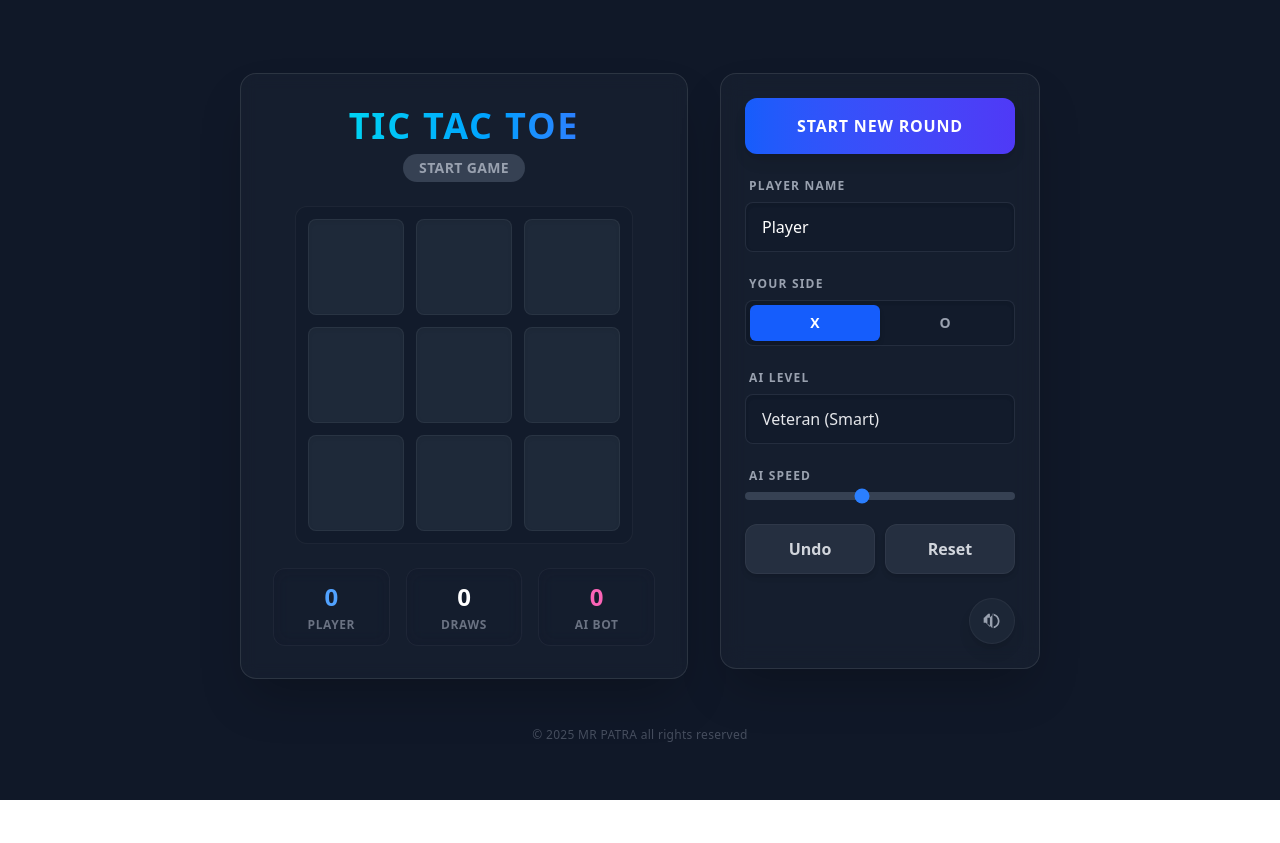
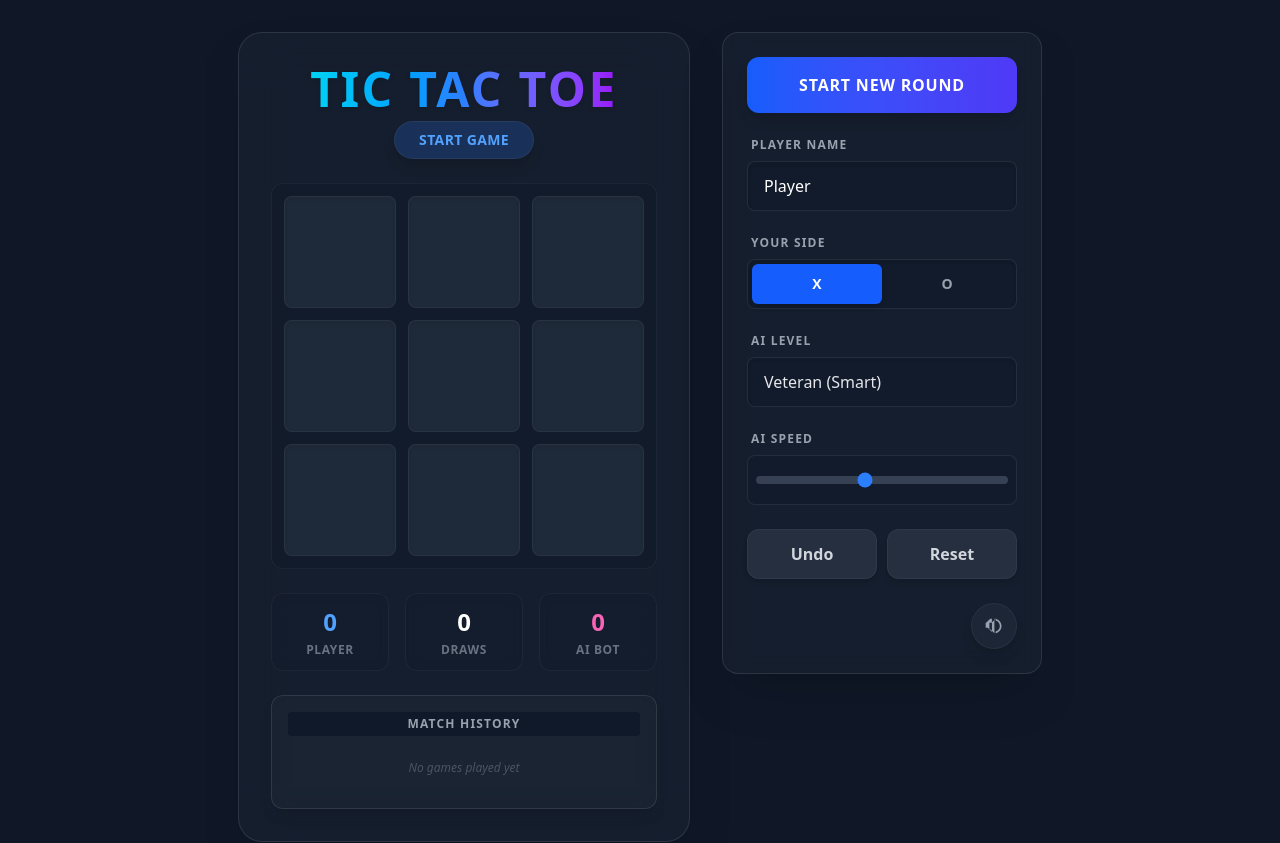
Before and after one commit to amitkumarpatra99/TicTacToe, a React (Vite) app: page / in a window 1280 px wide. Shown: the top 843 px of the page. Before the commit the page ends 800 px from the top, so only its background shows below. Built offline with nearby package versions, Linux system fonts and the light colour scheme.

Commit message:
Complete

```diff
--- a/package.json
+++ b/package.json
@@ -10,8 +10,11 @@
     "preview": "vite preview"
   },
   "dependencies": {
+    "framer-motion": "^12.23.25",
     "react": "^19.2.0",
-    "react-dom": "^19.2.0"
+    "react-confetti": "^6.4.0",
+    "react-dom": "^19.2.0",
+    "react-hot-toast": "^2.6.0"
   },
   "devDependencies": {
     "@eslint/js": "^9.39.1",
--- a/src/components/Cell.jsx
+++ b/src/components/Cell.jsx
@@ -1,33 +1,63 @@
 import React from 'react';
+
+import { motion } from 'framer-motion';
 
 const Cell = ({ value, onClick, disabled, isWin }) => {
     const getSVG = (type) => {
         if (type === 'X') {
             return (
-                <svg viewBox="0 0 100 100" className="w-10 h-10 md:w-14 md:h-14 drop-shadow-lg" fill="none">
-                    <path d="M25,25 L75,75 M75,25 L25,75" stroke="#22d3ee" strokeWidth="10" strokeLinecap="round" />
-                </svg>
+                <motion.svg
+                    initial={{ pathLength: 0, opacity: 0 }}
+                    animate={{ pathLength: 1, opacity: 1 }}
+                    transition={{ duration: 0.3, ease: "easeInOut" }}
+                    viewBox="0 0 100 100"
+                    className="w-10 h-10 md:w-14 md:h-14 drop-shadow-lg"
+                    fill="none"
+                >
+                    <motion.path
+                        d="M25,25 L75,75 M75,25 L25,75"
+                        stroke="#22d3ee"
+                        strokeWidth="10"
+                        strokeLinecap="round"
+                    />
+                </motion.svg>
             );
         }
         return (
-            <svg viewBox="0 0 100 100" className="w-10 h-10 md:w-14 md:h-14 drop-shadow-lg" fill="none">
+            <motion.svg
+                initial={{ scale: 0, opacity: 0 }}
+                animate={{ scale: 1, opacity: 1 }}
+                transition={{ type: "spring", stiffness: 200, damping: 15 }}
+                viewBox="0 0 100 100"
+                className="w-10 h-10 md:w-14 md:h-14 drop-shadow-lg"
+                fill="none"
+            >
                 <circle cx="50" cy="50" r="25" stroke="#f472b6" strokeWidth="10" strokeLinecap="round" />
-            </svg>
+            </motion.svg>
         );
     };
 
     return (
-        <div
+        <motion.div
+            whileHover={!value && !disabled ? { scale: 1.05, backgroundColor: "rgba(31, 41, 55, 0.8)" } : {}}
+            whileTap={!value && !disabled ? { scale: 0.95 } : {}}
             className={`
-                w-20 h-20 md:w-24 md:h-24 flex items-center justify-center rounded-lg transition-all duration-300
-                shadow-inner border border-white/5
-                ${value ? 'cursor-default' : 'cursor-pointer hover:bg-gray-700 hover:shadow-lg'}
+                w-20 h-20 sm:w-24 sm:h-24 md:w-28 md:h-28 flex items-center justify-center rounded-lg transition-colors duration-300
+                shadow-inner border border-white/5 relative overflow-hidden
+                ${value ? 'cursor-default' : 'cursor-pointer bg-gray-800'}
                 ${isWin ? 'bg-green-500/20 shadow-[0_0_20px_rgba(74,222,128,0.2)] border-green-500/30' : 'bg-gray-800'}
             `}
             onClick={!disabled ? onClick : undefined}
         >
+            {isWin && (
+                <motion.div
+                    initial={{ opacity: 0 }}
+                    animate={{ opacity: 1 }}
+                    className="absolute inset-0 bg-green-400/10 blur-xl"
+                />
+            )}
             {value && getSVG(value)}
-        </div>
+        </motion.div>
     );
 };
 
--- a/src/components/Game.jsx
+++ b/src/components/Game.jsx
@@ -1,9 +1,13 @@
 import React, { useState } from 'react';
+import { motion } from 'framer-motion';
+import Confetti from 'react-confetti';
+import { Toaster } from 'react-hot-toast';
 import useSound from '../hooks/useSound';
 import useTicTacToe from '../hooks/useTicTacToe';
 import Board from './Board';
 import Sidebar from './Sidebar';
 import ScoreBoard from './ScoreBoard';
+import HistoryLog from './HistoryLog';
 import Footer from './Footer';
 
 const Game = () => {
@@ -17,21 +21,48 @@ const Game = () => {
     };
 
     return (
-        <div className="flex flex-col md:flex-row gap-8 max-w-6xl mx-auto w-full items-start justify-center p-4">
-            <section className="flex flex-col items-center gap-6 bg-gray-800/40 p-8 rounded-2xl backdrop-blur-sm border border-white/10 shadow-2xl w-full max-w-md">
+        <div className="min-h-screen flex flex-col items-center justify-center p-2 sm:p-4 md:p-8 bg-gray-900 overflow-hidden relative">
+            <Toaster position="top-center" reverseOrder={false} />
+            {game.winData && game.winData.winner === game.human && (
+                <Confetti
+                    width={window.innerWidth}
+                    height={window.innerHeight}
+                    recycle={false}
+                    numberOfPieces={500}
+                />
+            )}
+
+            <div className="flex flex-col xl:flex-row gap-8 max-w-7xl mx-auto w-full items-start justify-center relative z-10">
+
+                {/* Main Game Section */}
+                <motion.section
+                    initial={{ opacity: 0, y: 20 }}
+                    animate={{ opacity: 1, y: 0 }}
+                    transition={{ duration: 0.5 }}
+                    className="flex flex-col items-center gap-6 bg-gray-800/40 p-4 sm:p-6 md:p-8 rounded-3xl backdrop-blur-xl border border-white/10 shadow-2xl w-full max-w-md md:max-w-lg lg:max-w-xl"
+                >
                     <div className="flex flex-col items-center gap-2 w-full">
-                    <h1 className="text-4xl font-black bg-gradient-to-r from-cyan-400 to-blue-500 bg-clip-text text-transparent tracking-wider">
+                        <motion.h1
+                            initial={{ scale: 0.9 }}
+                            animate={{ scale: 1 }}
+                            transition={{ type: "spring", stiffness: 200, damping: 10 }}
+                            className="text-4xl md:text-5xl font-black bg-gradient-to-r from-cyan-400 via-blue-500 to-purple-600 bg-clip-text text-transparent tracking-wider drop-shadow-sm text-center"
+                        >
                             TIC TAC TOE
-                    </h1>
-                    <div
-                        className={`px-4 py-1 rounded-full text-sm font-bold tracking-wide uppercase ${game.statusColor === '#4ade80' ? 'bg-green-500/20 text-green-400' :
-                                game.statusColor === '#f472b6' ? 'bg-pink-500/20 text-pink-400' :
-                                    'bg-gray-700 text-gray-400'
+                        </motion.h1>
+
+                        <motion.div
+                            key={game.status}
+                            initial={{ opacity: 0, scale: 0.8 }}
+                            animate={{ opacity: 1, scale: 1 }}
+                            className={`px-6 py-2 rounded-full text-sm font-bold tracking-wide uppercase shadow-lg border border-white/5 ${game.statusColor.includes('success') ? 'bg-green-500/20 text-green-400' :
+                                game.statusColor.includes('secondary') ? 'bg-pink-500/20 text-pink-400' :
+                                    game.statusColor.includes('primary') ? 'bg-blue-500/20 text-blue-400' :
+                                        'bg-gray-700/50 text-gray-300'
                                 }`}
-                        id="status"
                         >
                             {game.status}
-                    </div>
+                        </motion.div>
                     </div>
 
                     <Board
@@ -41,8 +72,18 @@ const Game = () => {
                     />
 
                     <ScoreBoard scores={game.scores} playerName={playerName} />
-            </section>
 
+                    {/* Game History Log */}
+                    <HistoryLog history={game.matchHistory} />
+                </motion.section>
+
+                {/* Sidebar Controls */}
+                <motion.div
+                    initial={{ opacity: 0, x: 20 }}
+                    animate={{ opacity: 1, x: 0 }}
+                    transition={{ duration: 0.5, delay: 0.2 }}
+                    className="w-full xl:w-auto"
+                >
                     <Sidebar
                         onNewGame={game.resetGame}
                         onUndo={game.undo}
@@ -58,6 +99,10 @@ const Game = () => {
                         playerName={playerName}
                         setPlayerName={setPlayerName}
                     />
+                </motion.div>
+            </div>
+
+            <Footer />
         </div>
     );
 };
--- /dev/null
+++ b/src/components/HistoryLog.jsx
@@ -0,0 +1,36 @@
+import React from 'react';
+import { motion, AnimatePresence } from 'framer-motion';
+
+const HistoryLog = ({ history }) => {
+    return (
+        <div className="bg-gray-800/40 backdrop-blur-md p-4 rounded-xl border border-white/10 w-full shadow-lg flex flex-col gap-2 max-h-48 overflow-y-auto custom-scrollbar">
+            <h3 className="text-xs font-bold text-gray-400 uppercase tracking-widest sticky top-0 bg-gray-900/80 p-1 rounded backdrop-blur-sm z-10 w-full text-center">Match History</h3>
+
+            <div className="flex flex-col gap-2">
+                <AnimatePresence>
+                    {history.length === 0 ? (
+                        <p className="text-gray-600 text-xs text-center py-4 italic">No games played yet</p>
+                    ) : (
+                        history.map((record, index) => (
+                            <motion.div
+                                key={record.id}
+                                initial={{ opacity: 0, x: -20 }}
+                                animate={{ opacity: 1, x: 0 }}
+                                exit={{ opacity: 0, scale: 0.9 }}
+                                className={`flex items-center justify-between p-2 rounded-lg text-xs font-medium border border-white/5 ${record.result === 'win' ? 'bg-gradient-to-r from-blue-900/30 to-blue-800/10 text-blue-200' :
+                                        record.result === 'loss' ? 'bg-gradient-to-r from-pink-900/30 to-pink-800/10 text-pink-200' :
+                                            'bg-gray-700/30 text-gray-400'
+                                    }`}
+                            >
+                                <span className="font-bold">Match #{index + 1}</span>
+                                <span>{record.message}</span>
+                            </motion.div>
+                        ))
+                    )}
+                </AnimatePresence>
+            </div>
+        </div>
+    );
+};
+
+export default HistoryLog;
--- a/src/components/Sidebar.jsx
+++ b/src/components/Sidebar.jsx
@@ -16,7 +16,7 @@ const Sidebar = ({
     setPlayerName
 }) => {
     return (
-        <aside className="bg-gray-800/40 backdrop-blur-md p-6 rounded-2xl w-full md:w-80 shadow-2xl border border-white/10 flex flex-col gap-6">
+        <aside className="bg-gray-800/40 backdrop-blur-md p-6 rounded-2xl w-full xl:w-80 shadow-2xl border border-white/10 flex flex-col gap-6">
 
             <button
                 className="w-full py-4 px-6 rounded-xl font-bold text-white uppercase tracking-wider shadow-lg bg-gradient-to-r from-blue-600 to-indigo-600 hover:from-blue-500 hover:to-indigo-500 active:scale-[0.98] transition-all duration-200"
@@ -25,6 +25,9 @@ const Sidebar = ({
             >
                 Start New Round
             </button>
+
+            {/* Mobile Grid Layout for Controls */}
+            <div className="grid grid-cols-1 sm:grid-cols-2 xl:flex xl:flex-col gap-4 xl:gap-6">
 
                 <div className="flex flex-col gap-2">
                     <span className="text-xs font-bold text-gray-400 uppercase tracking-widest ml-1">Player Name</span>
@@ -40,13 +43,13 @@ const Sidebar = ({
 
                 <div className="flex flex-col gap-2">
                     <span className="text-xs font-bold text-gray-400 uppercase tracking-widest ml-1">Your Side</span>
-                <div className="flex bg-gray-900/50 rounded-lg p-1 border border-gray-700/50 shadow-inner">
+                    <div className="flex bg-gray-900/50 rounded-lg p-1 border border-gray-700/50 shadow-inner h-[50px]">
                         <button
-                        className={`flex-1 py-2 rounded-md font-bold text-sm transition-all duration-200 ${humanSide === 'X' ? 'bg-blue-600 text-white shadow-md' : 'text-gray-400 hover:text-white hover:bg-white/5'}`}
+                            className={`flex-1 rounded-md font-bold text-sm transition-all duration-200 ${humanSide === 'X' ? 'bg-blue-600 text-white shadow-md' : 'text-gray-400 hover:text-white hover:bg-white/5'}`}
                             onClick={() => setSide('X')}
                         >X</button>
                         <button
-                        className={`flex-1 py-2 rounded-md font-bold text-sm transition-all duration-200 ${humanSide === 'O' ? 'bg-pink-500 text-white shadow-md' : 'text-gray-400 hover:text-white hover:bg-white/5'}`}
+                            className={`flex-1 rounded-md font-bold text-sm transition-all duration-200 ${humanSide === 'O' ? 'bg-pink-500 text-white shadow-md' : 'text-gray-400 hover:text-white hover:bg-white/5'}`}
                             onClick={() => setSide('O')}
                         >O</button>
                     </div>
@@ -55,7 +58,7 @@ const Sidebar = ({
                 <div className="flex flex-col gap-2">
                     <span className="text-xs font-bold text-gray-400 uppercase tracking-widest ml-1">AI Level</span>
                     <select
-                    className="w-full bg-gray-900/50 border border-gray-700/50 rounded-lg px-4 py-3 text-gray-200 focus:border-blue-500 focus:ring-1 focus:ring-blue-500 outline-none transition-colors shadow-inner appearance-none cursor-pointer"
+                        className="w-full bg-gray-900/50 border border-gray-700/50 rounded-lg px-4 py-3 text-gray-200 focus:border-blue-500 focus:ring-1 focus:ring-blue-500 outline-none transition-colors shadow-inner appearance-none cursor-pointer h-[50px]"
                         id="difficulty"
                         value={difficulty}
                         onChange={(e) => setDifficulty(parseInt(e.target.value))}
@@ -66,8 +69,9 @@ const Sidebar = ({
                     </select>
                 </div>
 
-            <div className="flex flex-col gap-2">
+                <div className="flex flex-col gap-2 justify-center">
                     <span className="text-xs font-bold text-gray-400 uppercase tracking-widest ml-1">AI Speed</span>
+                    <div className="h-[50px] flex items-center px-2 bg-gray-900/50 border border-gray-700/50 rounded-lg">
                         <input
                             className="w-full h-2 bg-gray-700 rounded-lg appearance-none cursor-pointer accent-blue-500"
                             type="range"
@@ -77,6 +81,8 @@ const Sidebar = ({
                             value={aiSpeed}
                             onChange={(e) => setAiSpeed(parseInt(e.target.value))}
                         />
+                    </div>
+                </div>
             </div>
 
             <div style={{ marginTop: 'auto', display: 'flex', gap: '10px' }}>
@@ -97,7 +103,7 @@ const Sidebar = ({
             </div>
 
             <button
-                className="absolute top-4 right-4 md:static md:self-end md:mt-0 p-3 rounded-full bg-gray-800/80 text-gray-400 hover:text-white hover:bg-gray-700 transition-all border border-white/5 shadow-lg"
+                className="absolute top-4 right-4 xl:static xl:self-end xl:mt-0 p-3 rounded-full bg-gray-800/80 text-gray-400 hover:text-white hover:bg-gray-700 transition-all border border-white/5 shadow-lg"
                 id="soundBtn"
                 title="Toggle Sound"
                 onClick={toggleSound}
--- a/src/hooks/useTicTacToe.js
+++ b/src/hooks/useTicTacToe.js
@@ -1,4 +1,5 @@
 import { useState, useEffect, useCallback } from 'react';
+import toast from 'react-hot-toast';
 
 const WIN_LINES = [
     [0, 1, 2], [3, 4, 5], [6, 7, 8], // rows
@@ -42,7 +43,8 @@ const useTicTacToe = (sound) => {
     const [human, setHuman] = useState('X');
     const [ai, setAi] = useState('O');
     const [turn, setTurn] = useState('X');
-    const [history, setHistory] = useState([]);
+    const [history, setHistory] = useState([]); // Move history for undo
+    const [matchHistory, setMatchHistory] = useState([]); // Game result history
     const [scores, setScores] = useState({ h: 0, a: 0, t: 0 });
     const [gameOver, setGameOver] = useState(false);
     const [winData, setWinData] = useState(null);
@@ -67,6 +69,14 @@ const useTicTacToe = (sound) => {
         }
     }, [human]);
 
+    const addToMatchHistory = useCallback((result, message) => {
+        setMatchHistory(prev => [{
+            id: Date.now(),
+            result,
+            message
+        }, ...prev]);
+    }, []);
+
     const handleWin = useCallback((winner, line) => {
         setGameOver(true);
         setWinData({ winner, line });
@@ -76,13 +86,17 @@ const useTicTacToe = (sound) => {
             setStatusColor("var(--success)");
             setScores(s => ({ ...s, h: s.h + 1 }));
             sound.playWin();
+            toast.success('Victory! Well played!', { icon: '🏆', style: { borderRadius: '10px', background: '#333', color: '#fff' } });
+            addToMatchHistory('win', 'You Won!');
         } else {
             setStatus("DEFEAT");
             setStatusColor("var(--secondary)");
             setScores(s => ({ ...s, a: s.a + 1 }));
             sound.playLose();
+            toast.error('Defeat! Better luck next time.', { icon: '💀', style: { borderRadius: '10px', background: '#333', color: '#fff' } });
+            addToMatchHistory('loss', 'AI Won');
         }
-    }, [human, sound]);
+    }, [human, sound, addToMatchHistory]);
 
     const handleDraw = useCallback(() => {
         setGameOver(true);
@@ -90,7 +104,9 @@ const useTicTacToe = (sound) => {
         setStatusColor("#fff");
         setScores(s => ({ ...s, t: s.t + 1 }));
         sound.playDraw();
-    }, [sound]);
+        toast('It\'s a Draw!', { icon: '🤝', style: { borderRadius: '10px', background: '#333', color: '#fff' } });
+        addToMatchHistory('draw', 'Draw');
+    }, [sound, addToMatchHistory]);
 
     const makeMove = useCallback((idx, player) => {
         setCells(prev => {
@@ -102,16 +118,6 @@ const useTicTacToe = (sound) => {
 
         if (player === 'X') sound.playMoveX();
         else sound.playMoveO();
-
-        // Check win logic needs latest state, but we are inside callback.
-        // We can check using the new board state derived here.
-        // However, to keep it clean, we'll use a helper or effect.
-        // Actually, let's do it synchronously here to update state immediately.
-
-        // We need to know the new board state.
-        // Since setCells is async, we reconstruct it.
-        // Wait, we can't access 'cells' here reliably if we use functional update.
-        // Let's rely on a separate effect or just pass the new board to checkWin.
     }, [sound]);
 
     // Effect to check win after cells change
@@ -195,16 +201,6 @@ const useTicTacToe = (sound) => {
         sound.playClick();
         setHuman(side);
         setAi(side === 'X' ? 'O' : 'X');
-        // Reset game will be triggered by effect or we call it manually?
-        // Better call it manually to ensure clean slate.
-        // But we need to wait for state update?
-        // Actually, resetGame depends on 'human' state.
-        // We can just reset cells and let the effect handle the first move if AI is X.
-        // But resetGame uses the *current* human value.
-        // So we should pass the new side to resetGame or use an effect.
-        // Let's just set the state and let a useEffect trigger reset?
-        // No, that might cause loops.
-        // Let's just update everything manually here.
         setCells(Array(9).fill(''));
         setGameOver(false);
         setWinData(null);
@@ -238,7 +234,8 @@ const useTicTacToe = (sound) => {
         resetGame,
         undo,
         setSide,
-        setScores
+        setScores,
+        matchHistory // Export this
     };
 };
 
```
Also changed, not shown: src/components/ScoreBoard.jsx (+10 -10 lines), 1 other file (tests, documents, lock files or other folders). Lines whose indentation alone changed are shown as unchanged.
